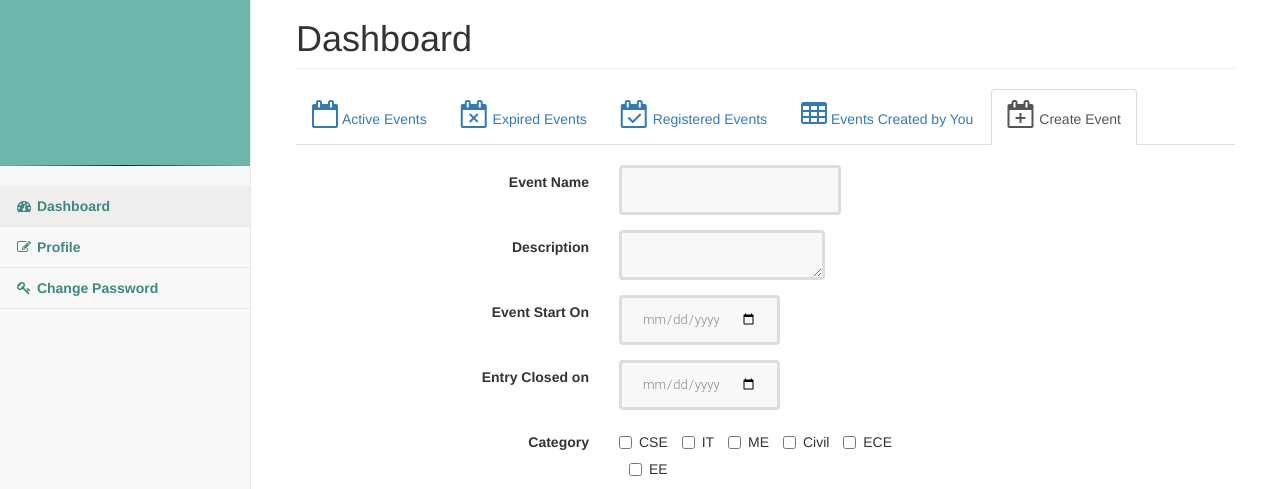
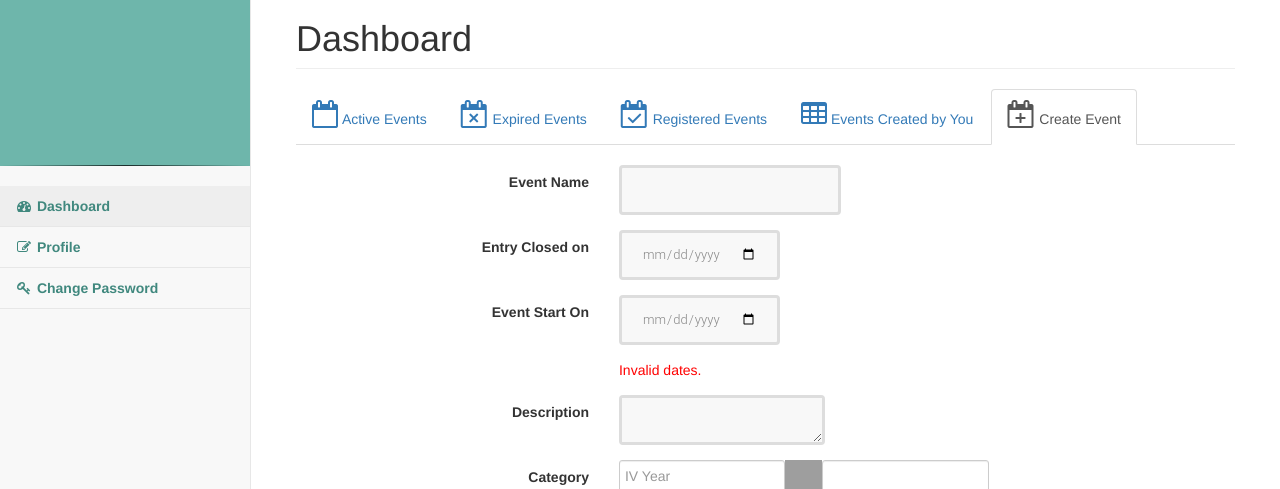
Before and after one commit to tej1996/EventDetails, a Django app: template website/templates/website/dashboard.html in a window 1280 px wide, after a click on "Create Event". Shown: the part 51-540 px from the top of the page. Run offline with Django 3.2, Linux system fonts and the light colour scheme; the template is opened without the code that fills it: most values are stand-ins (such as "Sample title", 1, 10 or a date in 2020); form fields are guessed from the names that the template uses; parts of the project's set-up code (start-up, migrations or seed data) failed here and were passed over; some libraries are stand-ins or nearby versions; grey boxes are pictures that could not be loaded.

Commit message:
bug removed and category added in event form.

```diff
--- a/website/templates/website/dashboard.html
+++ b/website/templates/website/dashboard.html
@@ -38,7 +38,8 @@
                 var diff = Math.floor((Date.parse(node) - Date.parse(new Date().toDateString())) / (24 * 60 * 60 * 1000));
                 $(this).text(diff+" days to go");
             });
-            $('#id_end_date_year, #id_end_date_month, #id_end_date_day').blur(function () {
+            $('[id*="_date_"]').change();
+            $('[id*="_date_"]').change(function () {
                 var sd = $('#id_start_date_day').val();
                 var sm = $('#id_start_date_month').val();
                 var sy = $('#id_start_date_year').val();
@@ -47,8 +48,14 @@
                 var ey = $('#id_end_date_year').val();
                 var start_d = new Date(sd, sm, sy);
                 var end_d = new Date(ed, em, ey);
-                if(start_d < end_d) {
-                    alert('invalid date');
+                if(start_d.getDate() > end_d.getDate()) {
+                     // correct
+                    $('.submitBtn').removeAttr('disabled');
+                    $('.error').hide();
+                }
+                else {
+                    $('.submitBtn').attr('disabled','disabled');
+                    $('.error').show();
                 }
             });
 
@@ -276,35 +283,39 @@
                             {% csrf_token %}
                             <fieldset>
                             <!-- Event Name-->
-                                <!-- Description -->
                              <div class="form-group">
                               <label class="col-md-4 control-label" for="event_name">Event Name</label>
                               <div class="col-md-4">
                               {{ event_form.name }}
                               </div>
                             </div>
-
+                            <!-- End Date & Time-->
+                            <div class="form-group">
+                              <label class="col-md-4 control-label" for="event_end_date">Entry Closed on</label>
+                              <div class="col-md-4">
+                                {{ event_form.end_date }}
+                              </div>
+                            </div>
                              <!-- Start Date & Time-->
+                            <div class="form-group">
+                              <label class="col-md-4 control-label" for="event_start_date">Event Start On</label>
+                              <div class="col-md-4">
+                                {{ event_form.start_date }}
+                              </div>
+                            </div>
+                            <div class="form-group error" style="color: red">
+                              <label class="col-md-4 control-label"></label>
+                              <div class="col-md-4">Invalid dates.
+                              </div>
+                            </div>
+                            <!-- Description -->
                             <div class="form-group">
                               <label class="col-md-4 control-label" for="event_desc">Description</label>
                               <div class="col-md-4">
                                 {{ event_form.description }}
                               </div>
                             </div>
-                            <!-- End Date & Time-->
-                            <div class="form-group">
-                              <label class="col-md-4 control-label" for="event_start_date">Event Start On</label>
-                              <div class="col-md-4">
-                                {{ event_form.start_date }}
-                              </div>
-                            </div>
-                            <div class="form-group">
-                              <label class="col-md-4 control-label" for="event_end_date">Entry Closed on</label>
-                              <div class="col-md-4">
-                                {{ event_form.end_date }}
-                              </div>
-                            </div>
-                            <div class="form-group">
+                            <!--<div class="form-group">
                                 <label class="col-md-4 control-label" for="category">Category</label>
                                 <div class="col-md-4">
                                     <label class="checkbox-inline">
@@ -320,12 +331,43 @@
                                     <label class="checkbox-inline">
                                         <input type="checkbox" name="category" value="EE">EE</label>
                                 </div>
+                            </div> -->
+                            <div class="form-group">
+                                <label class="col-md-4 control-label" for="optgroup">Category</label>
+                                <div class="col-md-4">
+                                    <select name="category" class='optgroup' multiple='multiple'>
+                                        <optgroup label='IV Year'>
+                                            <option value=8CSA>8CSA</option>
+                                            <option value=8CSB>8CSB</option>
+                                            <option value=8CSC>8CSC</option>
+                                            <option value=8CSD>8CSD</option>
+                                        </optgroup>
+                                        <optgroup label='III Year'>
+                                            <option value=6CSA>6CSA</option>
+                                            <option value=6CSB>6CSB</option>
+                                            <option value=6CSC>6CSC</option>
+                                            <option value=6CSD>6CSD</option>
+                                        </optgroup>
+                                        <optgroup label='II Year'>
+                                            <option value=4CSA>4CSA</option>
+                                            <option value=4CSB>4CSB</option>
+                                            <option value=4CSC>4CSC</option>
+                                            <option value=4CSD>4CSD</option>
+                                        </optgroup>
+                                        <optgroup label='I Year'>
+                                            <option value=2CSA>2CSA</option>
+                                            <option value=2CSB>2CSB</option>
+                                            <option value=2CSC>2CSC</option>
+                                            <option value=2CSD>2CSD</option>
+                                        </optgroup>
+                                    </select>
+                                </div>
                             </div>
 
                             <div class="form-group">
-                                <label class="col-md-4 control-label" for="optgroup">Select Required Fields</label>
+                                <label class="col-md-4 control-label" for="optgroup">Required Fields</label>
                                 <div class="col-md-4">
-                                    <select name="fields" id='optgroup' multiple='multiple'>
+                                    <select name="fields" class='optgroup' multiple='multiple'>
                                         <optgroup label='Basic Profile'>
                                             <option value='name' selected >Name</option>
                                             <option value='dob'>Date of Birth</option>
@@ -386,7 +428,7 @@
                                     </select>
                                     <script type="text/javascript">
                                         // run pre selected options
-                                        $('#optgroup').multiSelect({
+                                        $('.optgroup').multiSelect({
                                             selectableOptgroup: true
                                         });
                                     </script>
@@ -396,7 +438,7 @@
 
                             <div class="form-group">
                               <div class="col-md-8 pull-right">
-                                <button class="btn btn-success" type="submit" value="Submit">Submit</button>
+                                <button class="btn btn-success submitBtn" disabled="disabled" type="submit" value="Submit">Submit</button>
                               </div>
                             </div>
 
```
